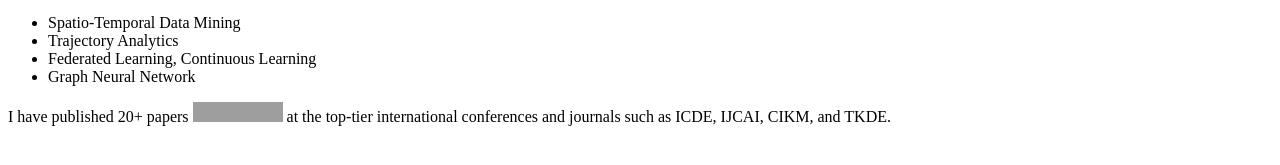
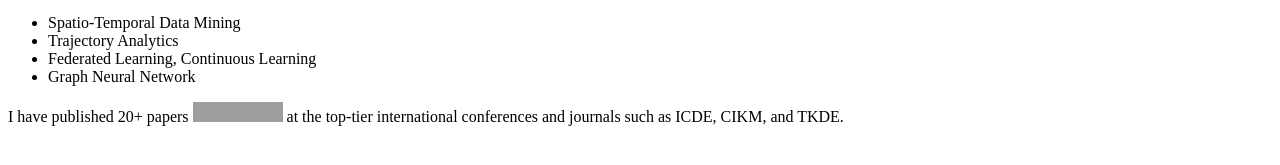
Before and after one commit to MiaoHaoSunny/MiaoHaoSunny.github.io, a Jekyll site: the page built from _pages/includes/intro.md, in a window 1280 px wide. Shown: the part 577-742 px from the top of the page. Built offline with Jekyll 4.4.1, drawn with Linux system fonts in a browser that asks for light colours; our own code applies the rules of GitHub Pages for plain Markdown files; grey boxes are pictures that could not be loaded.

Commit message:
Update intro.md

```diff
--- a/_pages/includes/intro.md
+++ b/_pages/includes/intro.md
@@ -8,4 +8,4 @@
 - Federated Learning, Continuous Learning
 - Graph Neural Network
 
-I have published 20+ papers <a href='https://scholar.google.com/citations?user=eRouT0MAAAAJ'><img src="https://img.shields.io/endpoint?logo=Google%20Scholar&url=https%3A%2F%2Fcdn.jsdelivr.net%2Fgh%2FRayeRen%2Fmiaohaosunny.github.io@google-scholar-stats%2Fgs_data_shieldsio.json&labelColor=f6f6f6&color=9cf&style=flat&label=citations"></a> at the top-tier international conferences and journals such as ICDE, IJCAI, CIKM, and TKDE.
+I have published 20+ papers <a href='https://scholar.google.com/citations?user=eRouT0MAAAAJ'><img src="https://img.shields.io/endpoint?logo=Google%20Scholar&url=https%3A%2F%2Fcdn.jsdelivr.net%2Fgh%2FRayeRen%2Fmiaohaosunny.github.io@google-scholar-stats%2Fgs_data_shieldsio.json&labelColor=f6f6f6&color=9cf&style=flat&label=citations"></a> at the top-tier international conferences and journals such as ICDE, CIKM, and TKDE.
```
